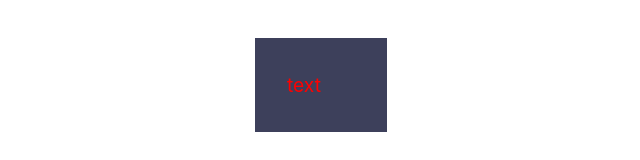
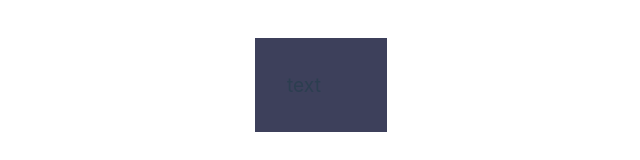
Before and after one commit to MakerAVGN/Vue3Base, a Vue app in the folder vue-project/: page / in a window 1280 px wide. Shown: the part 315-475 px from the top of the page, without its empty margins (319-959 px from the left). Built offline with nearby package versions, Linux system fonts and the light colour scheme.

Commit message:
Объект с CSS классами в Vue

```diff
--- a/vue-project/src/App.vue
+++ b/vue-project/src/App.vue
@@ -2,15 +2,14 @@
 export default {
   data() {
     return {
-      cssClasses: "color: red",
+      obj: {
+        done: true,
+        selected: false,
+      },
     }
-  },
-  methods: {
-
   }
-
 }
 </script>
 <template>
-  <p :style="cssClasses">text</p>
+  <p :class="obj">text</p>
 </template>
```
